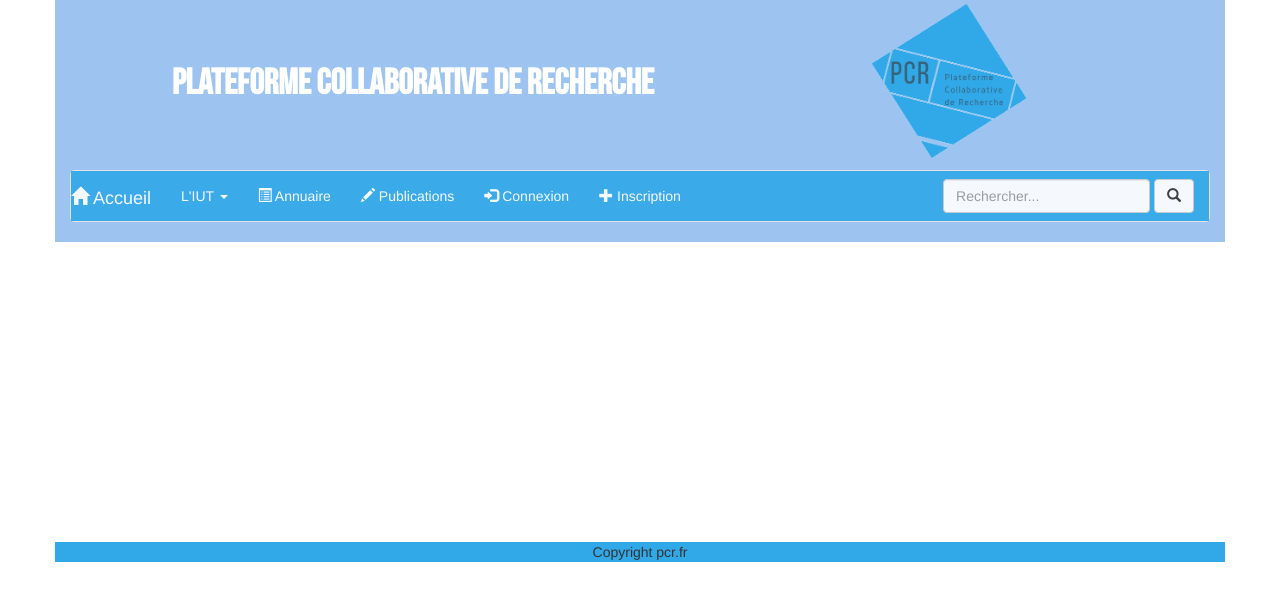
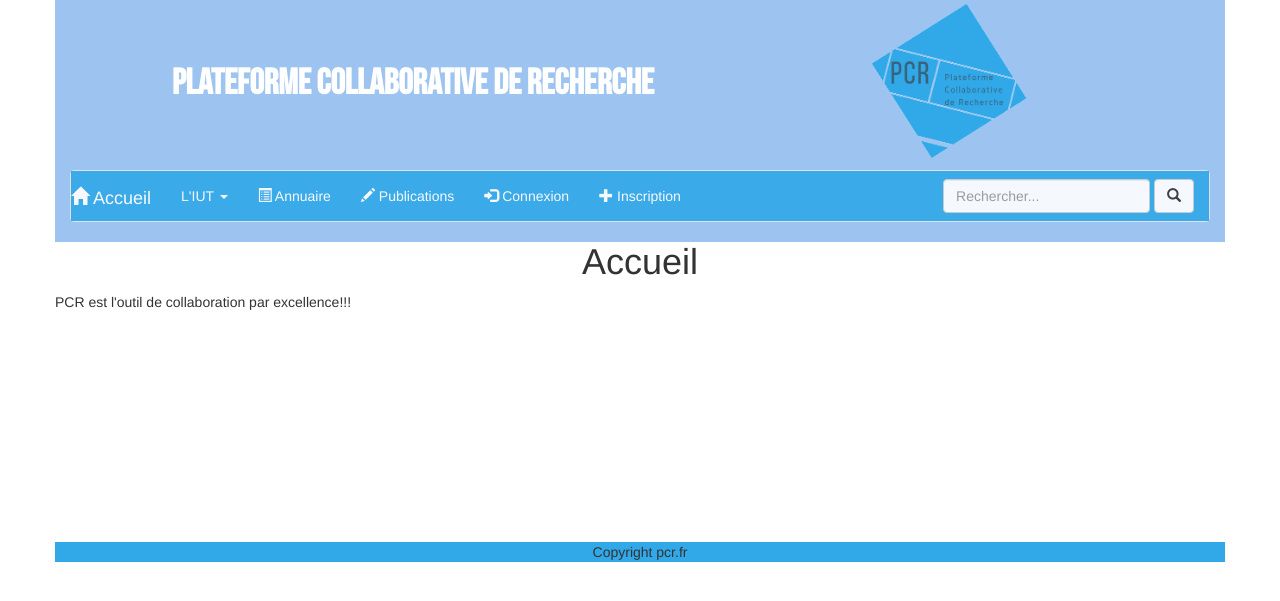
Before and after one commit to SimonTaillefer/PCR, a PHP site: page /index.php in a window 1280 px wide. Shown: the top 601 px of the page. Run offline with PHP 8.4, Linux system fonts and the light colour scheme; some libraries are stand-ins or nearby versions.

Commit message:
page accueil
debut de redaction de la page d’accueil

```diff
--- a/index.php
+++ b/index.php
@@ -12,7 +12,8 @@
       <!-- Static navbar -->
       <?php include('PHP/Includes/nav.php'); ?>
       <div id="contenu">
-
+        <h1><center>Accueil</center></h1>
+        <p> PCR est l'outil de collaboration par excellence!!!</p>
       </div>
       <?php include('PHP/Includes/footer.php'); ?>
     </div> <!-- /container -->
```
